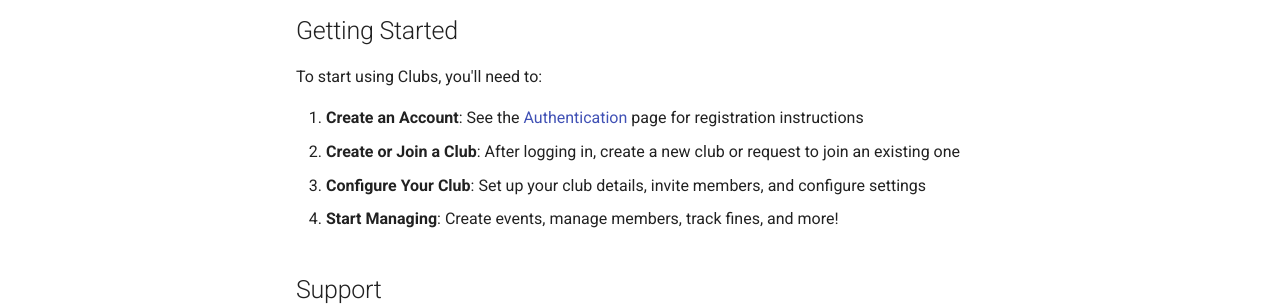
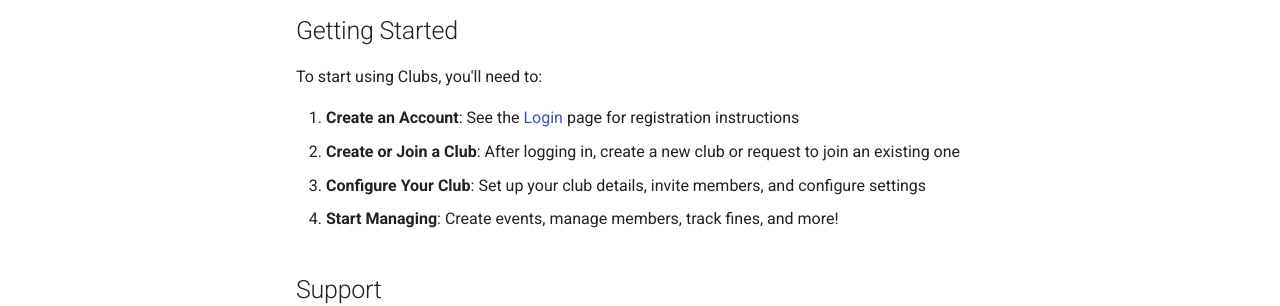
Before and after one commit to NLstn/clubs, an MkDocs documentation site: the page built from docs/index.md, in a window 1280 px wide and 1103 px high. Shown: the part 661-967 px from the top of the window. Built offline with MkDocs 1.6.1 and Material for MkDocs 9.7.7, drawn with Linux system fonts in a browser that asks for light colours.

Commit message:
Update docs/index.md
Co-authored-by: Copilot <175728472+Copilot@users.noreply.github.com>

```diff
--- a/docs/index.md
+++ b/docs/index.md
@@ -17,7 +17,7 @@ Clubs is a comprehensive club management platform designed to help you efficient
 
 To start using Clubs, you'll need to:
 
-1. **Create an Account**: See the [Authentication](login.md) page for registration instructions
+1. **Create an Account**: See the [Login](login.md) page for registration instructions
 2. **Create or Join a Club**: After logging in, create a new club or request to join an existing one
 3. **Configure Your Club**: Set up your club details, invite members, and configure settings
 4. **Start Managing**: Create events, manage members, track fines, and more!
```
